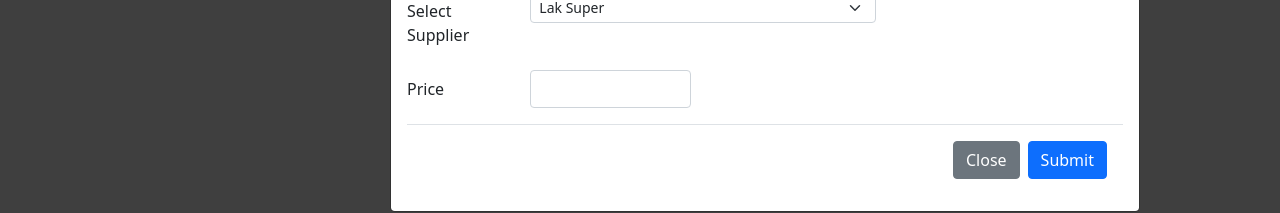
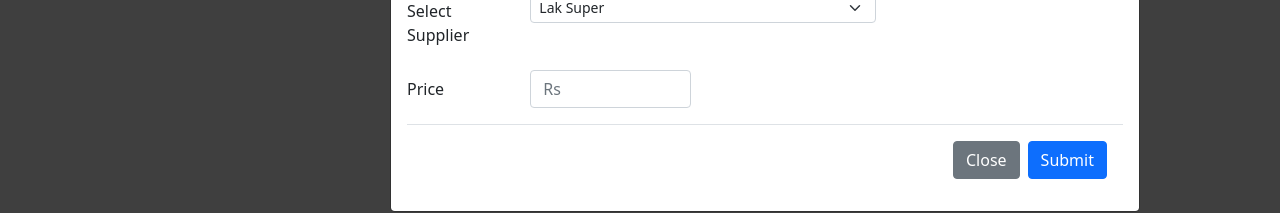
Before and after one commit to purnalakshitha99/GREEN-CARE, a React (Create React App) app in the folder FRONTEND/: page /create in a window 1280 px wide. Both pictures are taken after a click on the button "Add Items". Shown: the part 538-751 px from the top of the page. Built offline with nearby package versions, Linux system fonts and the light colour scheme; no server answers.

Commit message:
add tailwind

```diff
--- a/FRONTEND/package.json
+++ b/FRONTEND/package.json
@@ -47,6 +47,7 @@
     ]
   },
   "devDependencies": {
-    "eslint-plugin-react-hooks": "^4.6.0"
+    "eslint-plugin-react-hooks": "^4.6.0",
+    "tailwindcss": "^3.3.2"
   }
 }
--- a/FRONTEND/src/views/stock_manager/stock/createStocks.jsx
+++ b/FRONTEND/src/views/stock_manager/stock/createStocks.jsx
@@ -7,6 +7,8 @@ import RetrieveStock from "./retrieveStock";
 
 export default function CreateStocks() {
   const today = new Date().toISOString().split("T")[0];
+
+  console.log(today);
 
   const [isLoading, setLoading] = useState(false);
 
@@ -239,6 +241,7 @@ export default function CreateStocks() {
                           id="inputQuantity"
                           style={{ height: 32 }}
                           required
+                          min={0}
                           onChange={(e) => {
                             setQuantity(e.target.value);
                           }}
@@ -315,10 +318,12 @@ export default function CreateStocks() {
                       </label>
                       <div class="col-sm-3">
                         <input
+                          placeholder="Rs"
                           type="number"
                           class="form-control"
                           id="inputEmail3"
                           required
+                          min={0}
                           onChange={(e) => {
                             setPrice(e.target.value);
                           }}
--- a/FRONTEND/src/views/stock_manager/stock/dashBoard.jsx
+++ b/FRONTEND/src/views/stock_manager/stock/dashBoard.jsx
@@ -1,4 +1,5 @@
 import React from "react";
+import Sidebar from "../../../layouts/sideBar";
 
 export default function DashBoard() {
   return (
```
Also changed, not shown: FRONTEND/tailwind.config.js (added, +8 -0 lines), FRONTEND/src/images/profile.png (added), 1 other file (tests, documents, lock files or other folders).
